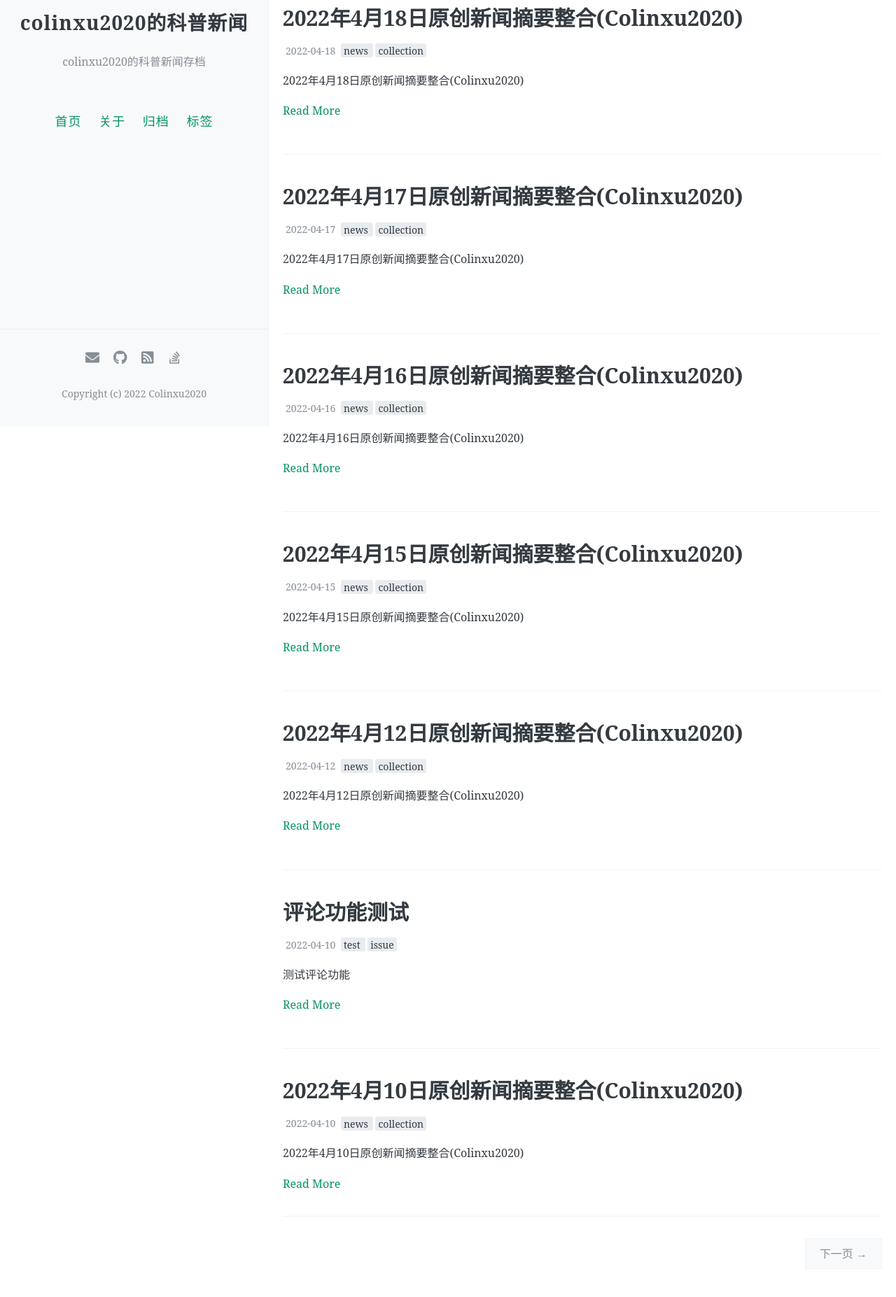
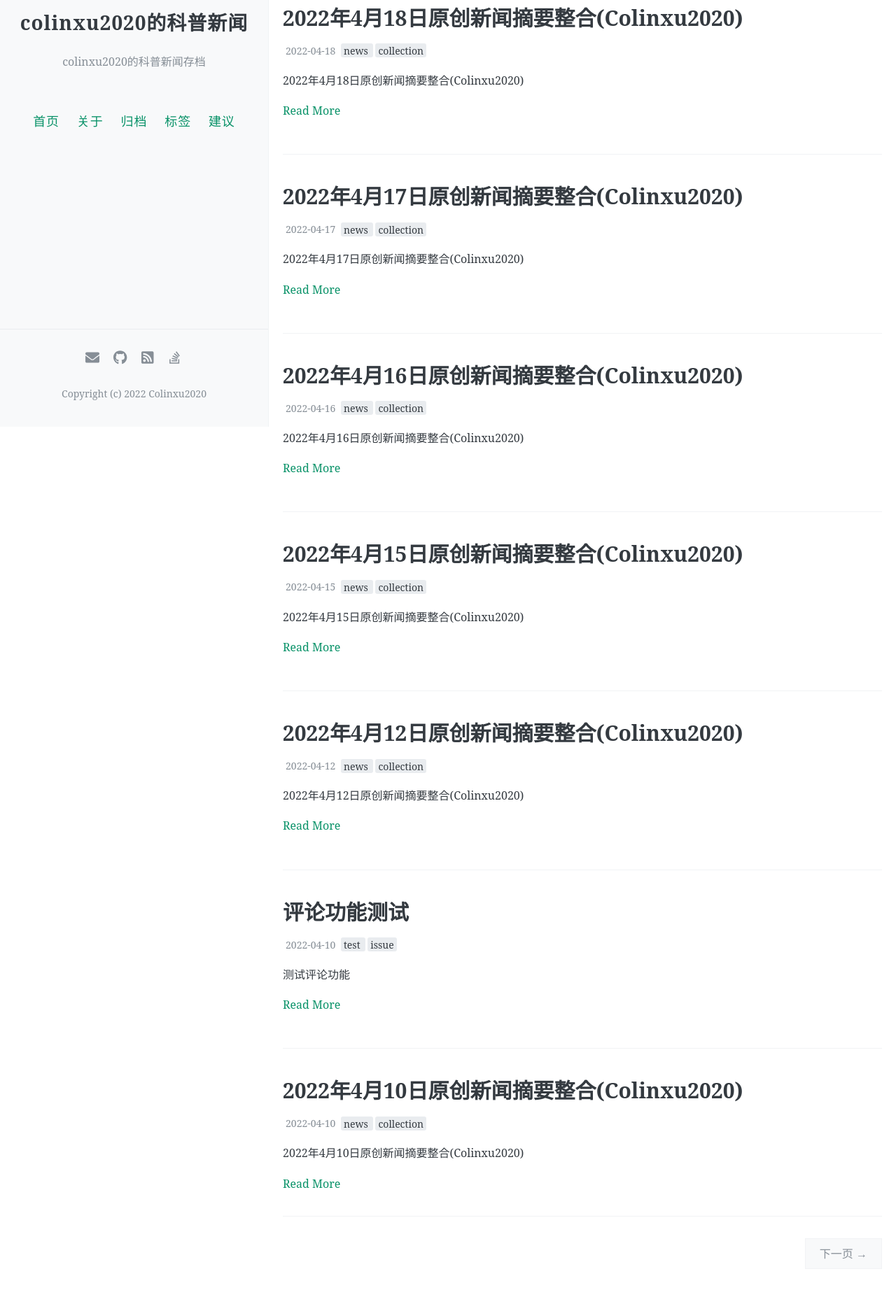
Before and after one commit to colinxu2020/science-news, a Jekyll site: the page built from index.html, in a window 1280 px wide. Shown: the part 290-2144 px from the top of the page at 70% size. Built offline with Jekyll 4.4.1, drawn with Linux system fonts in a browser that asks for light colours; the list of posts is cut into pages by our own code; comment, search, counter and statistics services are not loaded.

Commit message:
添加建议按钮

```diff
--- a/_config.yml
+++ b/_config.yml
@@ -40,6 +40,8 @@ navigation:
     url: /archive
   - name: 标签
     url: /tags
+  - name: 建议
+    url: /issue/
 
 # 每页的文章数
 paginate: 8
```
